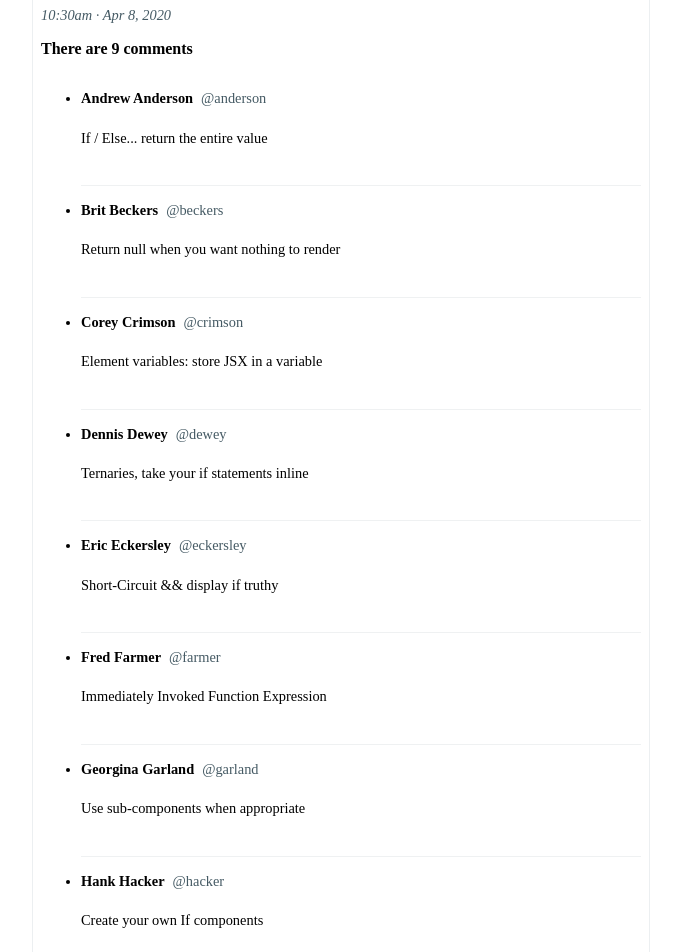
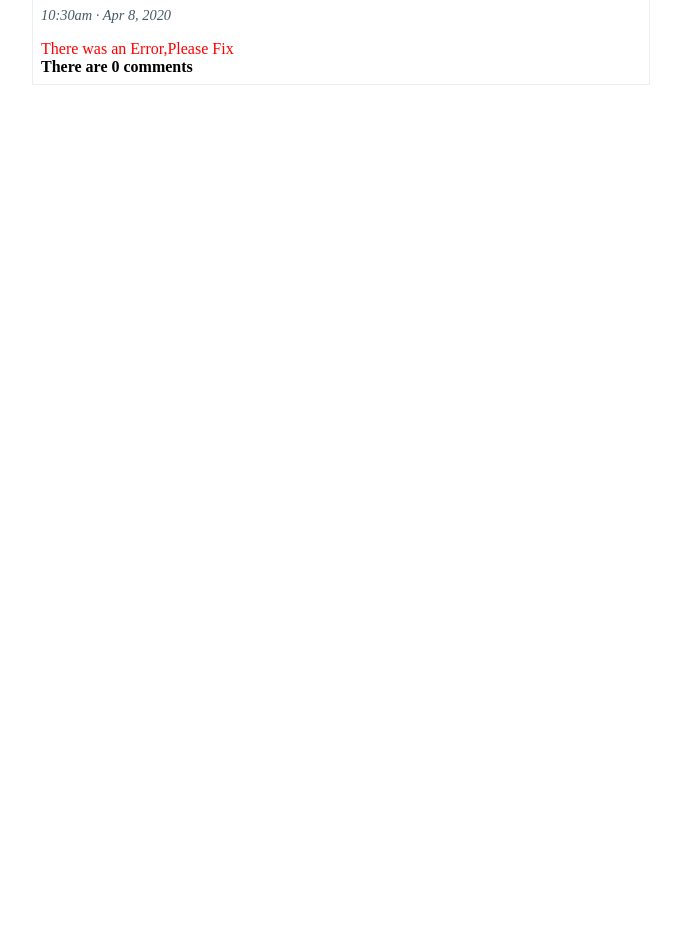
Before and after one commit to debasishsahoo/ardent-virtusa-mern-21-01-23, a React (Create React App) app in the folder Frontend/client/: page / in a window 1280 px wide. Shown: the part 200-1152 px from the top of the page, without its empty margins (299-980 px from the left). After the commit the page ends 800 px from the top, so only its background shows below. Built offline with nearby package versions, Linux system fonts and the light colour scheme; the HTML template or start-up script is replaced by a standard one.

Commit message:
update comments

```diff
--- a/Frontend/client/src/Cond3/Tweet.jsx
+++ b/Frontend/client/src/Cond3/Tweet.jsx
@@ -4,51 +4,51 @@ import TweetBody from './TweetBody';
 import TweetComments from './TweetCommants';
 
 const comments = [
-    {
-        name: "Andrew Anderson",
-        user: "@anderson",
-        text: "If / Else... return the entire value",
-    },
-    {
-        name: "Brit Beckers",
-        user: "@beckers",
-        text: "Return null when you want nothing to render",
-    },
-    {
-        name: "Corey Crimson",
-        user: "@crimson",
-        text: "Element variables: store JSX in a variable",
-    },
-    {
-        name: "Dennis Dewey",
-        user: "@dewey",
-        text: "Ternaries, take your if statements inline",
-    },
-    {
-        name: "Eric Eckersley",
-        user: "@eckersley",
-        text: "Short-Circuit && display if truthy",
-    },
-    {
-        name: "Fred Farmer",
-        user: "@farmer",
-        text: "Immediately Invoked Function Expression",
-    },
-    {
-        name: "Georgina Garland",
-        user: "@garland",
-        text: "Use sub-components when appropriate",
-    },
-    {
-        name: "Hank Hacker",
-        user: "@hacker",
-        text: "Create your own If components",
-    },
-    {
-        name: "Isabel Island",
-        user: "@island",
-        text: "HOCs to control whether component is rendered",
-    },
+    // {
+    //     name: "Andrew Anderson",
+    //     user: "@anderson",
+    //     text: "If / Else... return the entire value",
+    // },
+    // {
+    //     name: "Brit Beckers",
+    //     user: "@beckers",
+    //     text: "Return null when you want nothing to render",
+    // },
+    // {
+    //     name: "Corey Crimson",
+    //     user: "@crimson",
+    //     text: "Element variables: store JSX in a variable",
+    // },
+    // {
+    //     name: "Dennis Dewey",
+    //     user: "@dewey",
+    //     text: "Ternaries, take your if statements inline",
+    // },
+    // {
+    //     name: "Eric Eckersley",
+    //     user: "@eckersley",
+    //     text: "Short-Circuit && display if truthy",
+    // },
+    // {
+    //     name: "Fred Farmer",
+    //     user: "@farmer",
+    //     text: "Immediately Invoked Function Expression",
+    // },
+    // {
+    //     name: "Georgina Garland",
+    //     user: "@garland",
+    //     text: "Use sub-components when appropriate",
+    // },
+    // {
+    //     name: "Hank Hacker",
+    //     user: "@hacker",
+    //     text: "Create your own If components",
+    // },
+    // {
+    //     name: "Isabel Island",
+    //     user: "@island",
+    //     text: "HOCs to control whether component is rendered",
+    // },
 ];
 
 const Tweet = () => {
--- a/Frontend/client/src/Cond3/TweetCommants.jsx
+++ b/Frontend/client/src/Cond3/TweetCommants.jsx
@@ -1,6 +1,65 @@
 import React from "react";
 
+//! Without Cond...
+// const TweetComments = (props) => {
+//     return (
+//         <div className="tweet-comments">
+
+//             <div className="tweet-count">
+//                 There are {props.comments.length} comments{" "}
+//             </div>
+//             <TweetList comments={props.comments} />
+//         </div>
+//     )
+// }
+
+//!if-else
+// const TweetComments = (props) => {
+//     if (props.comments.length === 0) {
+//         return <div className="tweet-count">No Comments ...</div>
+//     } else {
+//         return (
+//             <div className="tweet-comments">
+
+//                 <div className="tweet-count">
+//                     There are {props.comments.length} comments{" "}
+//                 </div>
+//                 <TweetList comments={props.comments} />
+//             </div>
+//         )
+//     }
+// }
+
+
+//!null & Gurd cluse
+// const TweetComments = (props) => {
+//     if (props.comments.length === 0) {
+//         return null
+//     }
+//     return (
+//         <div className="tweet-comments">
+//             <div className="tweet-count">
+//                 There are {props.comments.length} comments{" "}
+//             </div>
+//             <TweetList comments={props.comments} />
+//         </div>
+//     )
+// }
+
+//! Using JSX
+let Error = <span className="error">There was an Error,Please Fix</span>
+
 const TweetComments = (props) => {
+    if (props.comments.length === 0) {
+        return (
+            <div className="tweet-comments">
+                {Error}
+                <div className="tweet-count">
+                    There are {props.comments.length} comments{" "}
+                </div>
+            </div>
+        )
+    }
     return (
         <div className="tweet-comments">
             <div className="tweet-count">
@@ -9,8 +68,15 @@ const TweetComments = (props) => {
             <TweetList comments={props.comments} />
         </div>
     )
+}
 
-}
+
+
+
+
+
+
+
 
 
 // const TweetList = ({ comments }) => {
```
